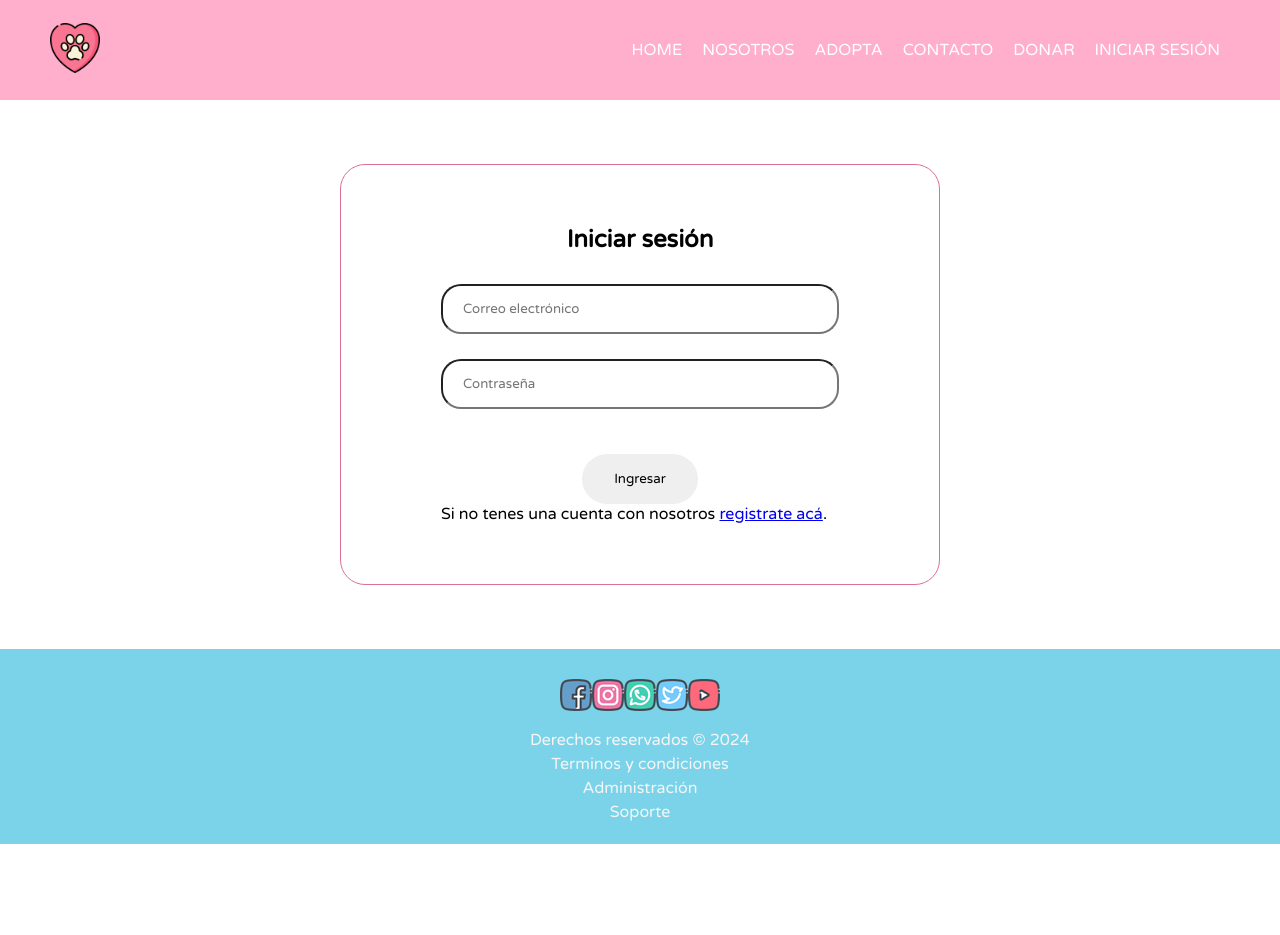
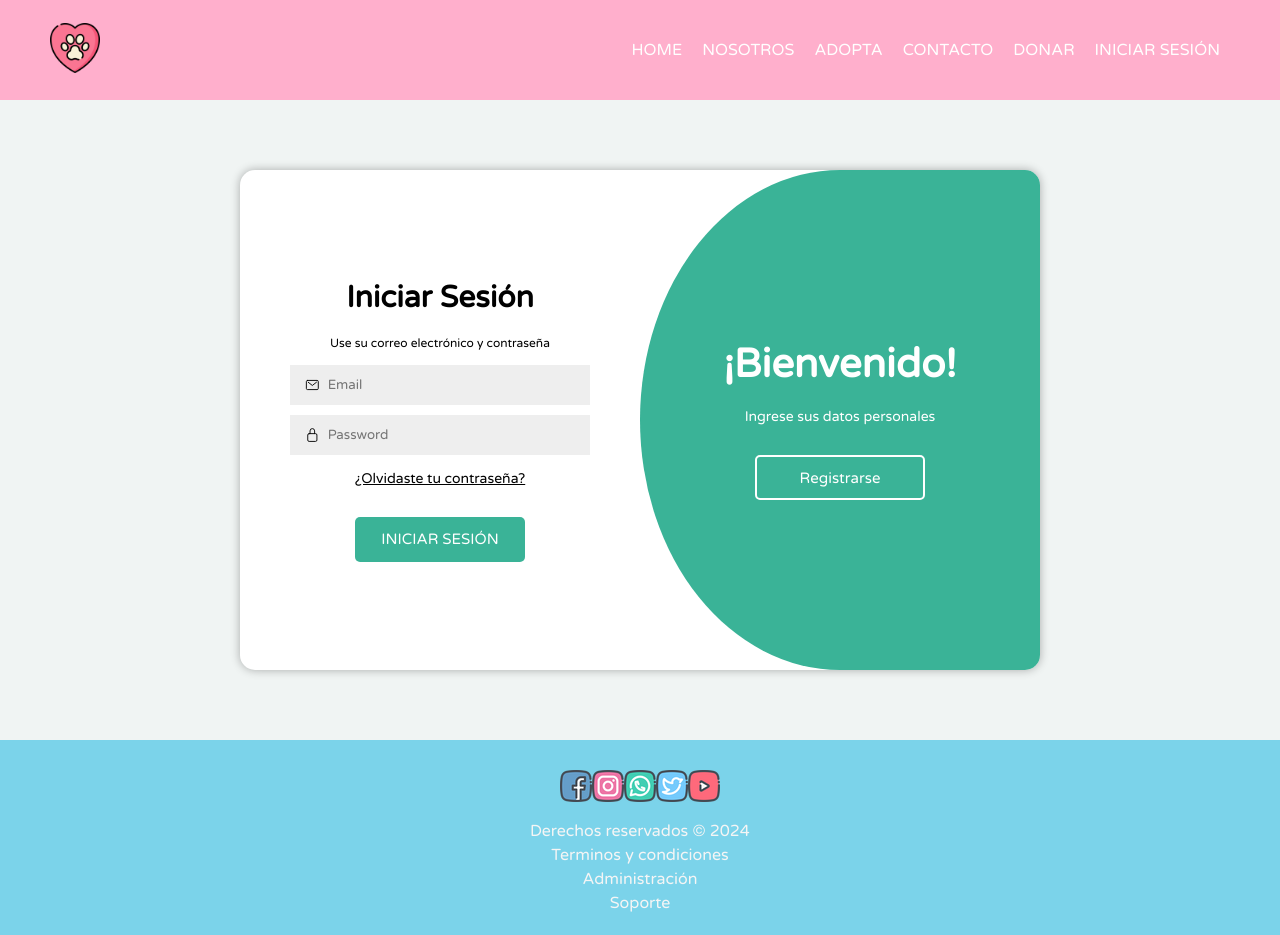
Before and after one commit to KarenBuenoVillalobos/Huellitas, a website: page pages/login.html in a window 1280 px wide. Before the commit the page ends 844 px from the top, so only its background shows below. Drawn offline with nearby package versions, Linux system fonts and the light colour scheme.

Commit message:
Login y registro
Unión de ambas paginas y diseño de CSS. También se eliminaron y movieron cosas que estaban demás a borrador.

```diff
--- a/css/login.css
+++ b/css/login.css
@@ -1,66 +1,135 @@
 
-.main-inicio-sesion{
+.main-login-registro{
+    width: 100%;
+    height: 80vh;
     display: flex;
     justify-content: center;
     align-items: center;
-    padding: 5%;
+    background-color: #F0F4F3;
+}
+.container{
+    width: 800px;
+    height: 500px;
+    display: flex;
+    position: relative;
+    background-color: white;
+    border-radius: 15px;
+    overflow: hidden;
+    box-shadow: 0 0 10px rgba(0, 0, 0, 0.3);
+}
+.container-form{
+    width: 100%;
+    overflow: hidden;
+}
+.container-form form{
+    height: 100%;
+    display: flex;
+    flex-direction: column;
+    justify-content: center;
+    align-items: center;
+    transition: transform 0.5s ease-in;
+}
+.container-form h2{
+    font-size: 30px;
+    margin-bottom: 20px;
+}
+.container-form span{
+    font-size: 12px;
+    margin-bottom: 15px;
+}
+.container-input{
+    width: 300px;
+    height: 40px;
+    margin-bottom: 10px;
+    display: flex;
+    justify-content: center;
+    align-items: center;
+    gap: 8px;
+    padding: 0 15px;
+    background-color: #EEEEEE;
+}
+.container-input input{
+    border: none;
+    outline: none;
+    width: 100%;
+    height: 100%;
+    background-color: inherit;
+}
+.container-form a{
+    color: black;
+    font-size: 14px;
+    margin-bottom: 20px;
+    margin-top: 5px;
+}
+.button{
+    width: 170px;
+    height: 45px;
+    font-size: 15px;
+    border: none;
+    border-radius: 5px;
+    cursor: pointer;
+    margin-top: 10px;
+    background-color: #3AB397;
+    color: white;
+}
+/*Animation form*/
+.sign-up{
+    transform: translateX(-100%);
+}
+.container.toggle .sign-in{
+    transform: translateX(100%);
+}
+.container.toggle .sign-up{
+    transform: translateX(0);
 }
 
-.section-form{
-    width: 100%;
-    max-width: 600px;
-    margin: 0 auto;
-    padding: 60px 100px;
-    border: 1px solid palevioletred;
-    border-radius: 25px;
-    /* justify-items: center; */
-    /* display: flex; */
-    /* flex-direction: column; */
+/*Welcome*/
+.container-welcome{
+    position: absolute;
+    width: 50%;
+    height: 100%;
+    display: flex;
+    align-items: center;
+    justify-content: center;
+    transform: translateX(100%);
+    background-color: #3AB397;
+    transition: transform 0.5s ease-in-out, border-radius 0.5s ease-in-out;
+    overflow: hidden;
+    border-radius: 50% 0 0 50%;
 }
-#foto_usuario{
-    margin-bottom: 0px;
+.container.toggle .container-welcome{
+    transform: translateX(0);
+    border-radius: 0 50% 50% 0;
+    background-color: #3AA8AD;
 }
-.section-form h1{
-    text-align: center;
-    margin-bottom: 30px;
+.container-welcome .welcome{
+    position: absolute;
+    display: flex;
+    flex-direction: column;
+    align-items: center;
+    justify-content: center;
+    gap: 20px;
+    padding: 0 50px;
+    color: white;
+    transition: transform 0.5s ease-in-out;
 }
-
-.section-form input{
-    /* display: block; */
-    width: 100%;
-    margin: 0 auto 25px;
-    padding: 15px 20px;
-    border-radius: 20px;
+.welcome-sign-in{
+    transform: translateX(100%);
 }
-
-.section-form select{
-    display: block;
-    width: 100%;
-    max-width: 180px;
-    margin: 0 auto 15px;
-    padding: 10px 0;
+.container-welcome h3{
+    font-size: 40px;
+}
+.container-welcome p{
+    font-size: 14px;
     text-align: center;
 }
-
-.radiobtn-genero{
-    display: flex;
-    margin: 0 15px;
+.container-welcome .button{
+    border: 2px solid white;
+    background-color: transparent;
 }
-
-.section-form button {
-    padding: 15px 30px;
-    border-color: transparent;
-    border-radius: 25px;
-    cursor: pointer;
-    display: flex;
-    /* width: 100%; */
-    margin: 20px auto 0;
+.container.toggle .welcome-sign-in{
+    transform: translateX(0);
 }
-
-.error{
-    color: darkred;
+.container.toggle .welcome-sign-up{
+    transform: translateX(-100%);
 }
-
-.invisible_visible{
-    display: none;
-}
--- a/js/login.js
+++ /dev/null
@@ -1,24 +0,0 @@
-const mensajeError = document.getElementsByClassName("error")[0];
-
-document.getElementById("login-form").addEventListener("submit", async(e) => { // (e) es el evento
-    e.preventDefault();
-    const email = e.target.children.email.value;
-    const password = e.target.children.password.value;
-
-    // Nos comunicamos con nuestro backend usando fetch
-    const res = await fetch("http://localhost:3000/api/login",{
-        method:"POST",
-        headers:{
-          "Content-Type" : "application/json"
-        },
-        body: JSON.stringify({
-          email, password
-        })
-      });
-
-    if(!res.ok) return mensajeError.classList.toggle("invisible_visible", false);
-    const resJson = await res.json();
-    if(resJson.redirect){
-        window.location.href = resJson.redirect;
-    }
-})
--- a/js/script.js
+++ b/js/script.js
@@ -3,10 +3,26 @@ document.getElementById('header').innerHTML = header;
 
 //<a href="listado.html">Listado</a>
 
-let footer = '<a href="https://www.facebook.com" target="_blank"><img src="/img/ico-facebook.ico" alt="Facebook"></a><a href="https://www.instagram.com" target="_blank"><img src="/img/ico-instagram.ico" alt="Instagram"></a><a href="https://www.whatsapp.com" target="_blank"><img src="/img/ico-whatsapp.ico" alt="WhatsApp"></a><a href="https://www.twitter.com" target="_blank"><img src="/img/ico-twitter.ico" alt="Twitter"></a><a href="https://www.youtube.com" target="_blank"><img src="/img/ico-youtube.ico" alt="Youtube"></a><p>Derechos reservados © 2024</p><p>Terminos y condiciones</p><a href="login.html">Administración</a><p>Soporte</p>';
+let footer = '<a href="https://www.facebook.com" target="_blank"><img src="/img/ico-facebook.ico" alt="Facebook"></a><a href="https://www.instagram.com" target="_blank"><img src="/img/ico-instagram.ico" alt="Instagram"></a><a href="https://www.whatsapp.com" target="_blank"><img src="/img/ico-whatsapp.ico" alt="WhatsApp"></a><a href="https://www.twitter.com" target="_blank"><img src="/img/ico-twitter.ico" alt="Twitter"></a><a href="https://www.youtube.com" target="_blank"><img src="/img/ico-youtube.ico" alt="Youtube"></a><p>Derechos reservados © 2024</p><p>Terminos y condiciones</p><a href="admin/listas.html">Administración</a><p>Soporte</p>';
 document.getElementById('footer').innerHTML = footer;
 
 // let adminheader = '<a href="index.html" class="logo"><img id="logo" src="img/logo.png" alt="huellitas-de-amor"></a><input type="checkbox" id="check"><label for="check" class="mostrar-menu">&#8801</label><nav class="menu"><a href="index.html">Home</a><a href="listado.html">Listado</a><a href="iniciar-sesion.html">Iniciar Sesión</a><label for="check" class="esconder-menu">&#215</label></nav>';
 // document.getElementById('adminheader').innerHTML = adminheader;
 
 //-----------------------------------------------
+
+/* LOGIN / REGISTRO */
+
+const container = document.querySelector(".container");
+const btnSignIn = document.getElementById("btn-sign-in");
+const btnSignUp = document.getElementById("btn-sign-up");
+
+btnSignIn.addEventListener('click', () => {
+  container.classList.remove('toggle');
+});
+
+btnSignUp.addEventListener('click', () => {
+  container.classList.add('toggle');
+});
+
+//-----------------------------------------------
--- a/pages/login.html
+++ b/pages/login.html
@@ -13,21 +13,62 @@
 <body>
     <header id="header"></header>
 
-    <main class="main-inicio-sesion">
-        <section class="section-form">
-            <form id="login-form">
-                <h1>Iniciar sesión</h1>
-                <input type="email" name="email" id="email" placeholder="Correo electrónico">
-                <input type="password" name="password" id="password" placeholder="Contraseña">
-                <button type="submit">Ingresar</button>
-                <p class="error invisible_visible"></p>
-            </form>
-            <p>Si no tenes una cuenta con nosotros <a href="/pages/registro.html">registrate acá</a>.</p>
-        </section>
+    <main class="main-login-registro">
+        <div class="container">
+            <div class="container-form">
+                <form class="sign-in">
+                    <h2>Iniciar Sesión</h2>
+                    <span>Use su correo electrónico y contraseña</span>
+                    <div class="container-input">
+                        <ion-icon name="mail-outline"></ion-icon>
+                        <input type="text" placeholder="Email">
+                    </div>
+                    <div class="container-input">
+                        <ion-icon name="lock-closed-outline"></ion-icon>
+                        <input type="password" placeholder="Password">
+                    </div>
+                    <a href="#">¿Olvidaste tu contraseña?</a>
+                    <button class="button">INICIAR SESIÓN</button>
+                </form>
+            </div>
+            <div class="container-form">
+                <form class="sign-up">
+                    <h2>Registrarse</h2>
+                    <span>Use su correo electrónico para registrarse</span>
+                    <div class="container-input">
+                        <ion-icon name="person-outline"></ion-icon>
+                        <input type="text" placeholder="Nombre">
+                    </div>
+                    <div class="container-input">
+                        <ion-icon name="mail-outline"></ion-icon>
+                        <input type="text" placeholder="Email">
+                    </div>
+                    <div class="container-input">
+                        <ion-icon name="lock-closed-outline"></ion-icon>
+                        <input type="password" placeholder="Password">
+                    </div>
+                    <button class="button">REGISTRARSE</button>
+                </form>
+            </div>
+            <div class="container-welcome">
+                <div class="welcome-sign-up welcome">
+                    <h3>¡Bienvenido!</h3>
+                    <p>Ingrese sus datos personales</p>
+                    <button class="button" id="btn-sign-up">Registrarse</button>
+                </div>
+                <div class="welcome-sign-in welcome">
+                    <h3>¡Hola!</h3>
+                    <p>Regístrese con sus datos personales</p>
+                    <button class="button" id="btn-sign-in">Iniciar Sesión</button>
+                </div>
+            </div>
+        </div>
     </main>
 
     <footer id="footer"></footer>
+
     <script src="/js/script.js"></script>
-    <script src="/js/login.js"></script>
+    <script type="module" src="https://unpkg.com/ionicons@7.1.0/dist/ionicons/ionicons.esm.js"></script>
+    <script nomodule src="https://unpkg.com/ionicons@7.1.0/dist/ionicons/ionicons.js"></script>
 </body>
 </html>
```
Also changed, not shown: js/registro.js (deleted, +0 -58 lines), pages/admin/admin.html (deleted, +0 -35 lines), pages/admin/listas.html (+4 -4 lines), pages/index.html (+1 -1 lines), pages/registro.html (deleted, +0 -51 lines), borrador/listado.css (renamed from css/listado.css), borrador/listado.html (renamed from pages/listado.html), borrador/script-listado.js (renamed from js/script-listado.js), css/admin.css (deleted).
